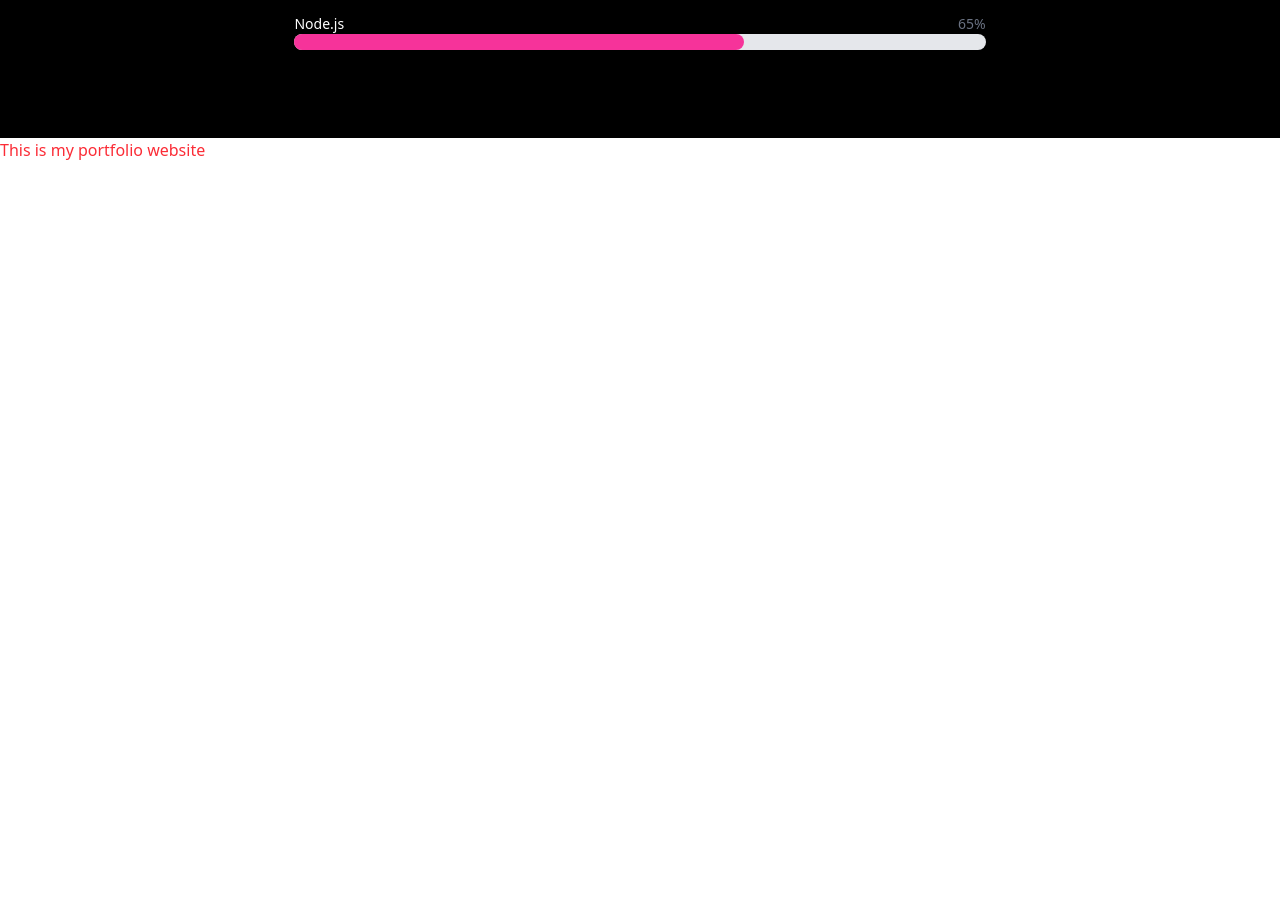
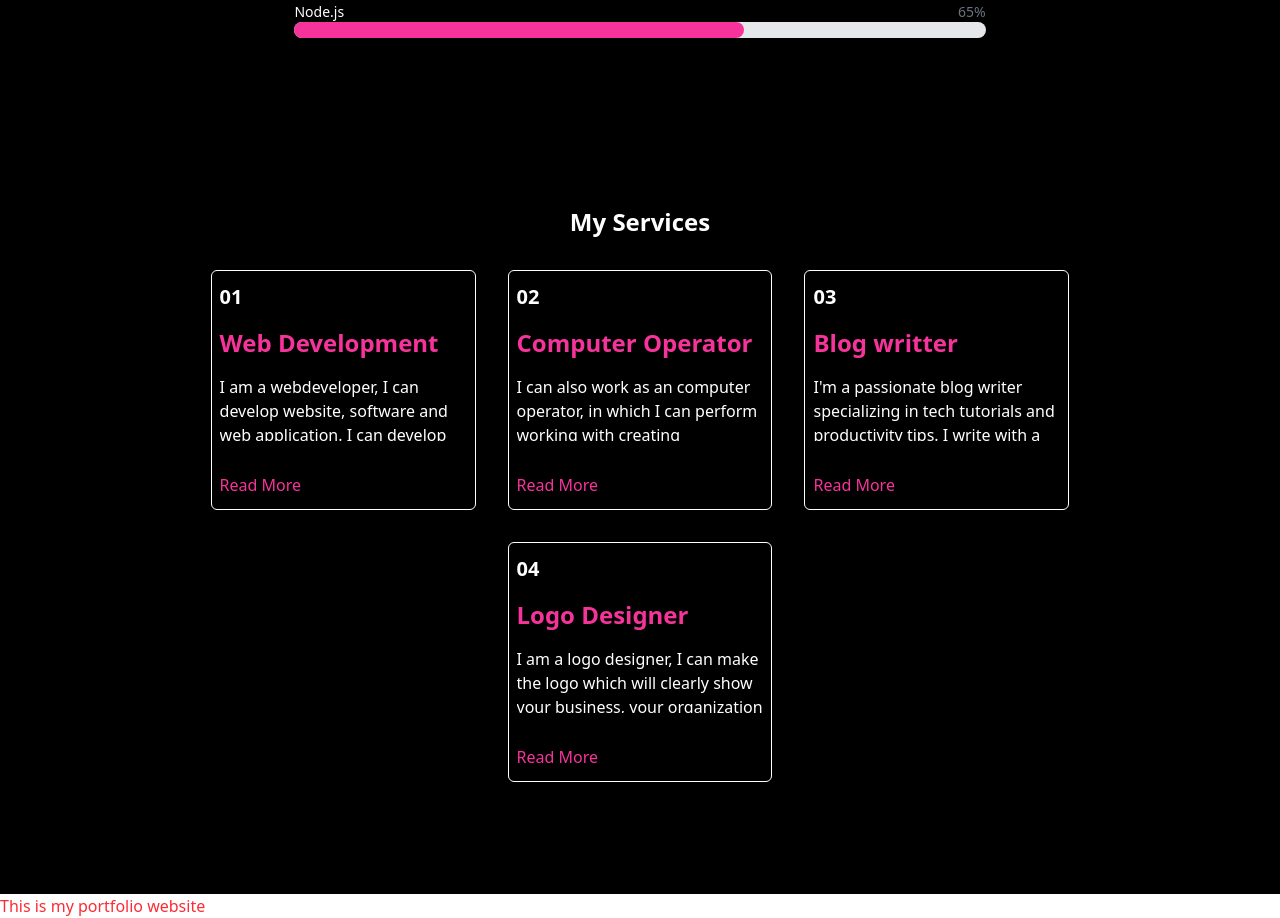
Before and after one commit to khan-afridi515/AzizPortFolio, a React (Vite) app: page / in a window 1280 px wide. Shown: the part 2128-3046 px from the top of the page. Before the commit the page ends 2290 px from the top, so only its background shows below. Built offline with nearby package versions, Linux system fonts and the light colour scheme.

Commit message:
services

```diff
--- a/src/App.jsx
+++ b/src/App.jsx
@@ -4,6 +4,7 @@ import Hero from './hero/hero'
 import AboutMe from './About/AboutMe'
 import Skill from './Skills/skill'
 import Train from './Training/Train'
+import Services from './service/services'
 
 
 const App = () => {
@@ -14,6 +15,7 @@ const App = () => {
       <AboutMe/>
       <Train/>
       <Skill/>
+      <Services/>
       <p className='text-red-500'>This is my portfolio website</p>
     </div>
   )
--- a/src/Training/Train.jsx
+++ b/src/Training/Train.jsx
@@ -22,7 +22,7 @@ const Train = () => {
           {
             element.map((item)=>{
                 return(
-                    <div className='p-4 bg-gray-600 rounded-md md:w-[50%] w-[90%] flex flex-col gap-3 text-white'>
+                    <div className='p-4 bg-gray-600 rounded-md md:w-[50%] w-[90%] h-80 flex flex-col gap-3 text-white'>
                         <div className='flex flex-col w-full'>
                         <h3 className='font-bold'>Course Name  </h3>
                         <h3 className=''>{item.course}</h3>
--- /dev/null
+++ b/src/service/services.jsx
@@ -0,0 +1,43 @@
+import React from 'react'
+
+const Services = () => {
+    const work = [
+        {
+            name : "Web Development",
+            details : "I am a webdeveloper, I can develop website, software and web application. I can develop interactive and responsive frontend layout, I can also work in back end technology through which I can create databases, send data to data bases perform some operation on it, and then can also send to frontend."
+        },
+        {
+            name : "Computer Operator",
+            details : "I can also work as an computer operator, in which I can perform working with creating documents in ms word, I can create interactive presentation in power point, I can work in excel, same as I can create databases and stores in databases and can store data in databases."
+        },
+        {
+            name : "Blog writter",
+            details : "I'm a passionate blog writer specializing in tech tutorials and productivity tips. I write with a clear, beginner-friendly voice to make complex topics simple. I use Notion to plan blog outlines, do keyword research using Google Trends, and proofread using Grammarly before publishing."
+        },
+        {
+            name : "Logo Designer",
+            details: "I am a logo designer, I can make the logo which will clearly show your business, your organization identity and aim, my logo will be able to fit on any kind things such as on caps, shirts, on website and other things"
+        }
+    ]
+  return (
+    <div className='w-full bg-black py-20 px-16'>
+        <h1 className='text-2xl font-bold text-center text-white'>My Services</h1>
+      <div className='flex gap-8 flex-wrap justify-center items-center w-full py-8'>
+        {
+            work.map((service, index)=>{
+                return(
+                    <div className='border border-white py-3 px-2 flex flex-col gap-4 lg:w-[23%] md:w-[45%] w-[95%] h-60 rounded-md'>
+                        <h3 className='text-white text-xl font-bold'>0{index+1}</h3>
+                        <h1 className='text-2xl font-bold text-pink-500 '>{service.name}</h1>
+                        <p className='text-white overflow-hidden'>{service.details}</p>
+                        <p className='pt-4 text-pink-500'>Read More</p>
+                    </div>
+                )
+            })
+        }
+      </div>
+    </div>
+  )
+}
+
+export default Services
```
